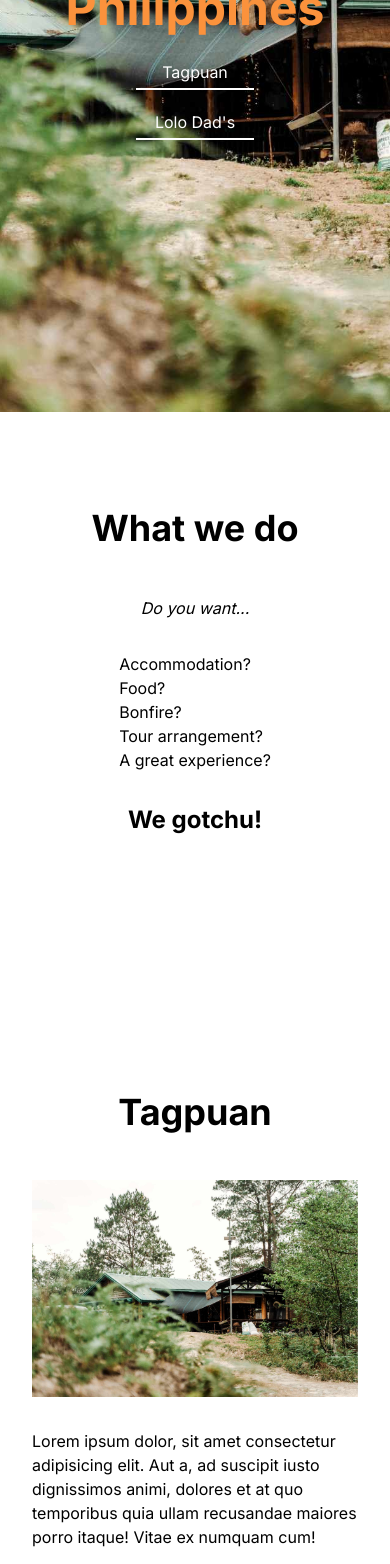
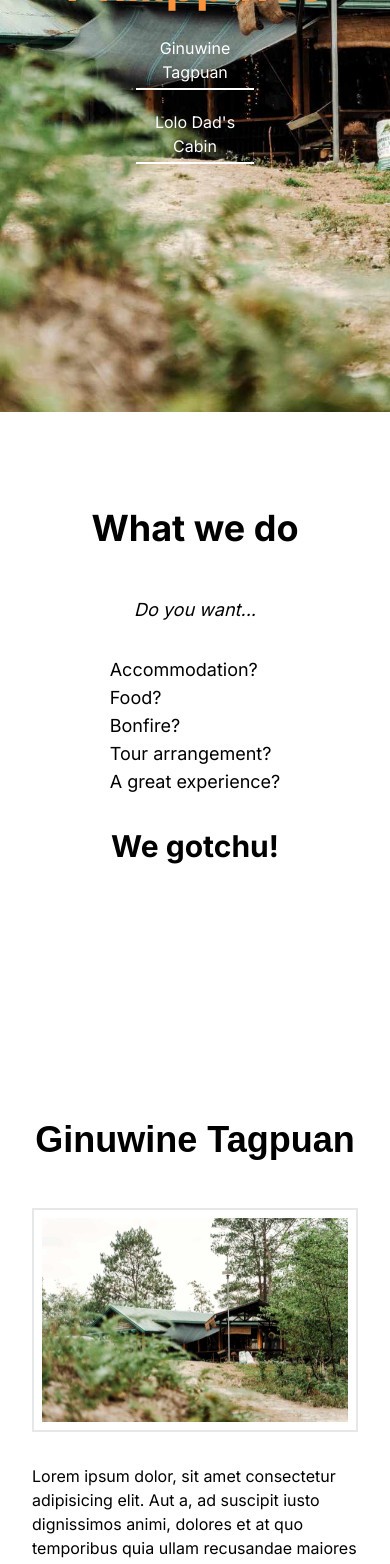
Before and after one commit to kenmalik/tagpuan-lolo-dads, a Next.js app: page / in a window 390 px wide. Shown: the part 432-1996 px from the top of the page. Built offline with nearby package versions, Linux system fonts and the light colour scheme; a web font is replaced by a local one.

Commit message:
refactor: ornament main page

```diff
--- a/app/globals.css
+++ b/app/globals.css
@@ -5,7 +5,7 @@
 :root {
   --foreground-rgb: 0, 0, 0;
   --background-rgb: 255, 255, 255;
-  --swiper-pagination-color: #f97316;
+  --swiper-pagination-color: #fb923c;
 }
 
 body {
--- a/app/page.tsx
+++ b/app/page.tsx
@@ -19,13 +19,13 @@ export default function Home() {
                 href="#tagpuan"
                 className="w-full border-b-2 border-white p-1 transition ease-in-out hover:border-orange-700 hover:text-orange-700"
               >
-                Tagpuan
+                Ginuwine Tagpuan
               </a>
               <a
                 href="#lolo-dads"
                 className="w-full border-b-2 border-white p-1 transition ease-in-out hover:border-orange-700 hover:text-orange-700"
               >
-                Lolo Dad's
+                Lolo Dad's Cabin
               </a>
             </div>
           </div>
@@ -34,26 +34,30 @@ export default function Home() {
           id="about"
           className="mx-8 mb-64 mt-24 flex flex-col items-center"
         >
-          <h1 className="mb-12 text-4xl font-bold">What we do</h1>
-          <p className="mb-8 italic">Do you want...</p>
-          <ul className="mb-8">
+          <h1 className="mb-12 text-4xl font-bold md:text-5xl">What we do</h1>
+          <p className="mb-8 text-lg italic">Do you want...</p>
+          <ul className="mb-8 text-lg">
             <li>Accommodation?</li>
             <li>Food?</li>
             <li>Bonfire?</li>
             <li>Tour arrangement?</li>
             <li>A great experience?</li>
           </ul>
-          <p className="text-2xl font-bold">We gotchu!</p>
+          <p className="text-3xl font-bold md:text-4xl">We gotchu!</p>
         </section>
         <section
           id="tagpuan"
-          className="mx-8 mb-64 mt-24 sm:mx-24 md:mx-48 lg:mx-64 xl:mx-96 2xl:mx-128"
+          className="mx-8 mb-64 mt-24 sm:mx-24 md:mx-36 lg:mx-56 xl:mx-72 2xl:mx-96 3xl:mx-128"
         >
-          <h1 className="mb-12 text-center text-4xl font-bold">Tagpuan</h1>
-          <Gallery className="mb-8">
+          <h1 className="mb-12 text-center font-seaweed text-4xl font-bold md:text-5xl">
+            Ginuwine Tagpuan
+          </h1>
+          <div className="mb-8 border-2 p-2">
+            <Gallery>
               <img src="/images/tagpuan/restaurant-exterior.jpg" />
             </Gallery>
-          <div className="sm:px-10 lg:px-20">
+          </div>
+          <div className="sm:px-10 lg:px-20 2xl:px-36">
             <p>
               Lorem ipsum dolor, sit amet consectetur adipisicing elit. Aut a,
               ad suscipit iusto dignissimos animi, dolores et at quo temporibus
@@ -71,15 +75,19 @@ export default function Home() {
         </section>
         <section
           id="lolo-dads"
-          className="mx-8 mb-64 mt-24 sm:mx-24 md:mx-48 lg:mx-64 xl:mx-96 2xl:mx-128"
+          className="mx-8 mb-64 mt-24 sm:mx-24 md:mx-36 lg:mx-56 xl:mx-72 2xl:mx-96 3xl:mx-128"
         >
-          <h1 className="mb-12 text-center text-4xl font-bold">Lolo Dad's</h1>
-          <Gallery className="mb-8">
+          <h1 className="mb-12 text-center font-seaweed text-4xl font-bold md:text-5xl">
+            Lolo Dad's Cabin
+          </h1>
+          <div className="mb-8 border-2 p-2">
+            <Gallery>
               <img src="/images/lolo-dads/cabin-approach.jpg" />
               <img src="/images/lolo-dads/cabin-lighting.jpg" />
               <img src="/images/lolo-dads/cabin-patio.jpg" />
             </Gallery>
-          <div className="sm:px-10 lg:px-20">
+          </div>
+          <div className="sm:px-10 lg:px-20 2xl:px-36">
             <p>
               Lorem ipsum dolor sit amet consectetur adipisicing elit. Quidem
               cum rem pariatur molestias nihil cupiditate omnis perferendis quam
--- a/tailwind.config.ts
+++ b/tailwind.config.ts
@@ -20,6 +20,9 @@ const config: Config = {
       fontFamily: {
         seaweed: ['var(--font-seaweed-script)'],
       },
+      screens: {
+        '3xl': '1792px',
+      },
     },
   },
   plugins: [],
```
Lines whose indentation alone changed are shown as unchanged.
